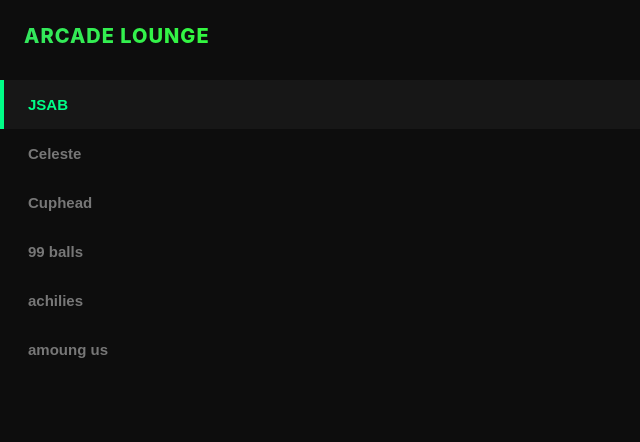
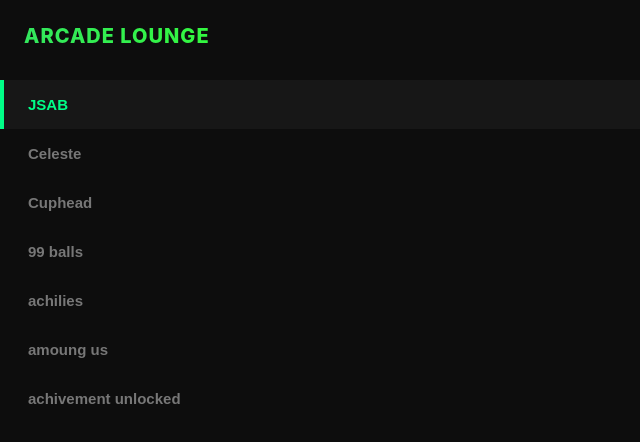
Before and after one commit to atharvchoudhari123/HTML5-Games, a website: page games.html in a window 1280 px wide. Shown: the whole page, without its empty margins (0-640 px from the left). Drawn offline with Linux system fonts and the light colour scheme.

Commit message:
Add button for 'achievement unlocked' game

```diff
--- a/games.html
+++ b/games.html
@@ -73,7 +73,8 @@
     <button class="game-btn" onclick="changeGame('games/cuphead.html', this)">Cuphead</button>
     <button class="game-btn" onclick="changeGame('games/99balls.html', this)">99 balls</button>
     <button class="game-btn" onclick="changeGame('games/achillies.html', this)">achilies</button>
-     <button class="game-btn" onclick="changeGame('games/amoungus.html', this)">amoung us</button>
+    <button class="game-btn" onclick="changeGame('games/amoungus.html', this)">amoung us</button>
+    <button class="game-btn" onclick="changeGame('games/achivementunlocked.html', this)">achivement unlocked</button>
 
     <script>
         function changeGame(localPath, btnElement) {
```
